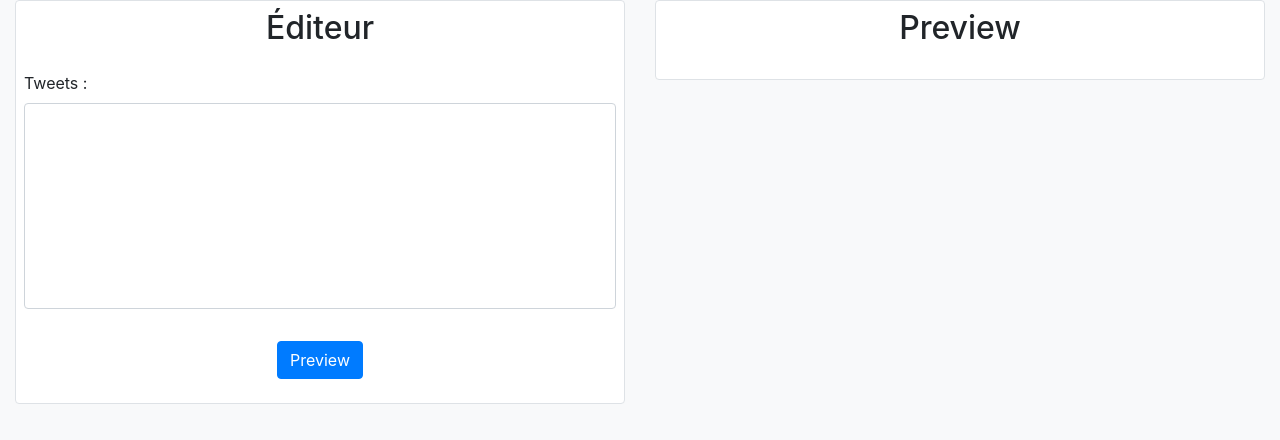
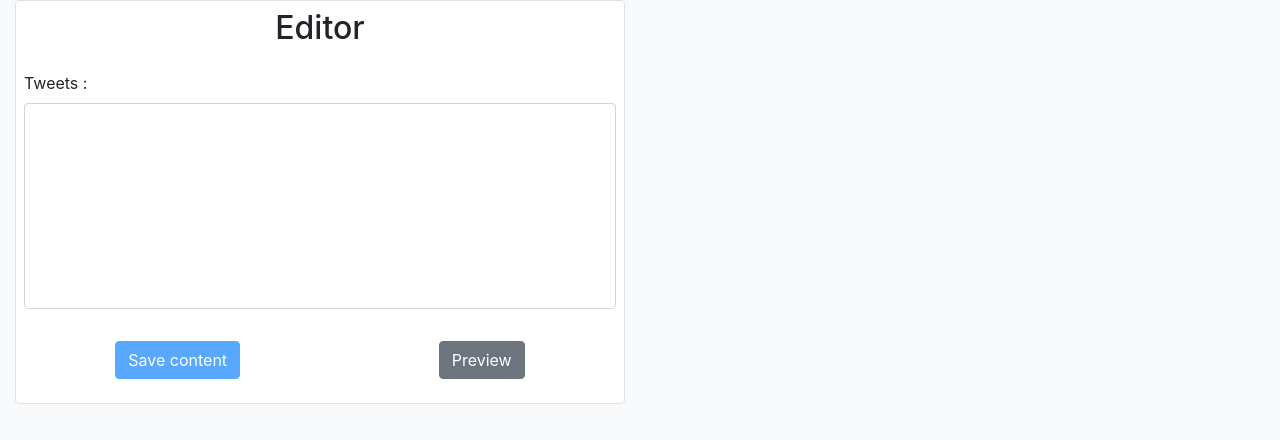
Before and after one commit to Zyigh/QuickThread, a Vue app: page / in a window 1280 px wide. Shown: the top 440 px of the page. Built offline with nearby package versions, Linux system fonts and the light colour scheme.

Commit message:
Add save button to save raw content from a session to another with localstorage

```diff
--- a/src/components/TweetEditor.vue
+++ b/src/components/TweetEditor.vue
@@ -1,7 +1,7 @@
 <template>
   <div class="border bg-white rounded">
     <div class="text-center p-2">
-      <h2>Éditeur</h2>
+      <h2>Editor</h2>
     </div>
     <div class="form-group p-2">
       <label for="tweet-content">Tweets :</label>
@@ -9,12 +9,13 @@
         id="tweet-content"
         rows="8"
         max-rows="42"
-        v-model="tweetsContent"
+        v-model="rawContent"
         no-resize
       />
     </div>
-    <div class="form-group py-2 d-flex align-items-center justify-content-center">
-      <b-button variant="primary" @click="preview">Preview</b-button>
+    <div class="form-group py-2 d-flex align-items-center justify-content-around">
+      <b-button variant="primary" @click="saveContent" :disabled="contentIsSameAsStore">Save content</b-button>
+      <b-button variant="secondary" @click="preview">Preview</b-button>
     </div>
   </div>
 </template>
@@ -26,12 +27,21 @@ export default Vue.extend({
   name: 'TweetEditor',
   data() {
     return {
-            tweetsContent: '',
+        rawContent: this.$store.getters.rawContent,
     };
+  },
+  computed: {
+    contentIsSameAsStore(): boolean {
+      return  this.$store.getters.rawContent === this.rawContent;
+    },
   },
   methods: {
     preview() {
-            this.$store.dispatch('setTweetsContent', this.tweetsContent);
+      this.$store.dispatch('setRawContent', this.rawContent);
+      this.$store.dispatch('setTweetsContent', this.rawContent);
+    },
+    saveContent() {
+       this.$store.dispatch('setRawContent', this.rawContent);
     },
   },
 });
--- a/src/store.ts
+++ b/src/store.ts
@@ -2,6 +2,8 @@ import Vue from 'vue';
 import Vuex from 'vuex';
 
 Vue.use(Vuex);
+
+const rawContentKey = 'rawContent';
 
 export interface Accumulator {
     tweets: string[];
@@ -11,12 +13,15 @@ export interface Accumulator {
 
 export default new Vuex.Store({
   state: {
+    rawContent: localStorage.getItem(rawContentKey) || '',
     tweetsFormatted: Array<string>(),
-
   },
   mutations: {
       SET_TWEETS_FORMATTED(state, tweetsFormatted: string[]) {
         state.tweetsFormatted = tweetsFormatted;
+      },
+      SET_RAW_CONTENT(state, rawContent: string) {
+        state.rawContent = rawContent;
       },
   },
   actions: {
@@ -53,8 +58,15 @@ export default new Vuex.Store({
 
       commit('SET_TWEETS_FORMATTED', tweetsFormatted);
     },
+    setRawContent({commit}, rawContent: string) {
+        localStorage.setItem(rawContentKey, rawContent);
+        commit('SET_RAW_CONTENT', rawContent);
+    },
   },
   getters: {
+    rawContent(state): string {
+        return state.rawContent;
+    },
     tweetsFormatted(state): string[] {
       return state.tweetsFormatted;
     },
--- a/src/views/TwitterThreader.vue
+++ b/src/views/TwitterThreader.vue
@@ -5,7 +5,7 @@
       <TweetEditor />
     </div>
     <div class="col-md-6">
-      <TweetsPreview />
+      <TweetsPreview v-if="hasElements" />
     </div>
   </div>
   </div>
@@ -22,5 +22,13 @@ export default Vue.extend({
         TweetEditor,
         TweetsPreview,
     },
+    computed: {
+        tweetsFormatted(): string[] {
+            return this.$store.getters.tweetsFormatted;
+        },
+        hasElements(): boolean {
+            return 0 < this.tweetsFormatted.length;
+        },
+    },
 });
 </script>
```
Lines whose indentation alone changed are shown as unchanged.
